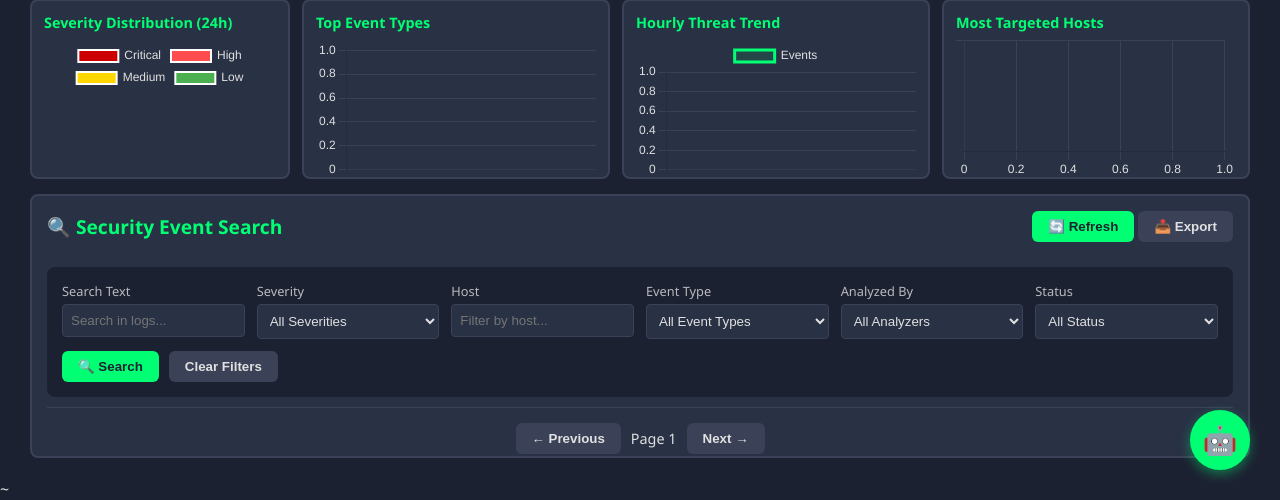
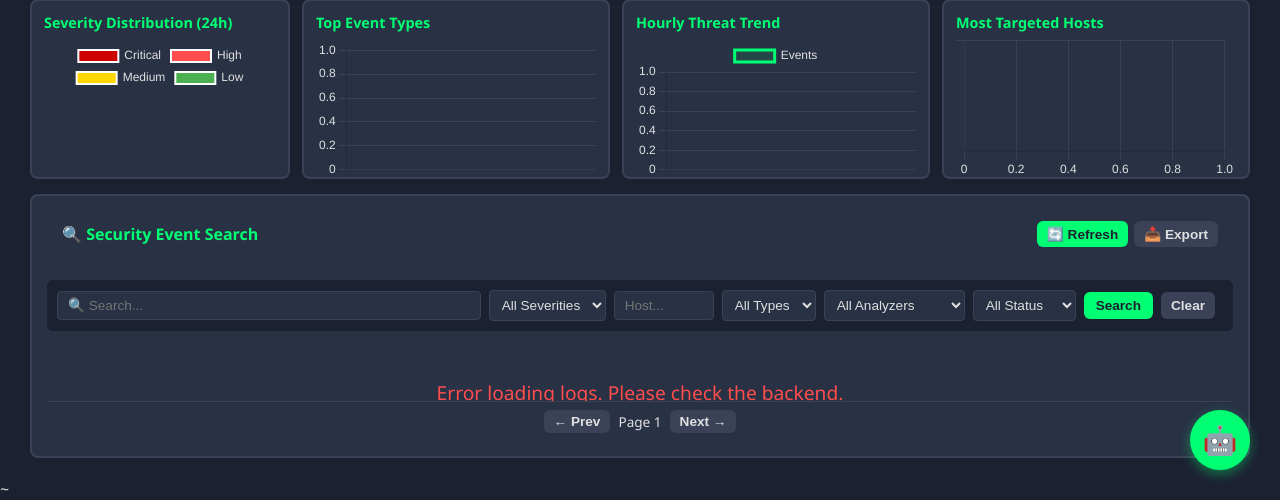
Before and after one commit to Jonteauxx/AI-SIEM-v3, a Python web app: template templates/dashboard.html in a window 1280 px wide. Shown: the part 300-800 px from the top of the page. Run offline with Jinja, Linux system fonts and the light colour scheme; the template is opened without the code that fills it, so the values that code supplies are empty.

Commit message:
fix: Make filter section more compact to show more table rows
- Changed filter layout from grid to single-line flexbox
- Reduced padding, font sizes and button sizes
- Removed separate labels (using placeholders instead)
- Made pagination more compact

Co-Authored-By: Claude Opus 4.5 <noreply@anthropic.com>

```diff
--- a/templates/dashboard.html
+++ b/templates/dashboard.html
@@ -1306,67 +1306,47 @@
 
         <!-- Log Search & Filter -->
         <div class="data-table">
-            <div class="table-header">
-                <div class="table-title">🔍 Security Event Search</div>
-                <div>
-                    <button class="btn" onclick="searchLogs()">🔄 Refresh</button>
-                    <button class="btn btn-secondary" onclick="exportLogs()">📥 Export</button>
-                </div>
-            </div>
-
-            <!-- Search Filters -->
-            <div style="padding: 15px; background: var(--primary-bg); border-radius: 8px; margin: 10px 0;">
-                <div style="display: grid; grid-template-columns: repeat(auto-fit, minmax(180px, 1fr)); gap: 12px;">
-                    <div>
-                        <label style="font-size: 0.8em; opacity: 0.8; display: block; margin-bottom: 4px;">Search Text</label>
-                        <input type="text" id="search-query" placeholder="Search in logs..."
+            <div class="table-header" style="padding: 10px 15px;">
+                <div class="table-title" style="font-size: 1em;">🔍 Security Event Search</div>
+                <div style="display: flex; gap: 6px;">
+                    <button class="btn" onclick="searchLogs()" style="padding: 5px 10px; font-size: 0.85em;">🔄 Refresh</button>
+                    <button class="btn btn-secondary" onclick="exportLogs()" style="padding: 5px 10px; font-size: 0.85em;">📥 Export</button>
+                </div>
+            </div>
+
+            <!-- Search Filters (Compact) -->
+            <div style="padding: 10px; background: var(--primary-bg); border-radius: 6px; margin: 8px 0;">
+                <div style="display: flex; flex-wrap: wrap; gap: 8px; align-items: center;">
+                    <input type="text" id="search-query" placeholder="🔍 Search..."
                            onkeypress="if(event.key==='Enter')searchLogs()"
-                               style="width: 100%; padding: 8px; background: var(--secondary-bg); border: 1px solid var(--border-color); border-radius: 4px; color: var(--text-color);">
-                    </div>
-                    <div>
-                        <label style="font-size: 0.8em; opacity: 0.8; display: block; margin-bottom: 4px;">Severity</label>
-                        <select id="search-severity" style="width: 100%; padding: 8px; background: var(--secondary-bg); border: 1px solid var(--border-color); border-radius: 4px; color: var(--text-color);">
+                           style="flex: 1; min-width: 150px; padding: 6px 10px; background: var(--secondary-bg); border: 1px solid var(--border-color); border-radius: 4px; color: var(--text-color); font-size: 0.85em;">
+                    <select id="search-severity" style="padding: 6px 8px; background: var(--secondary-bg); border: 1px solid var(--border-color); border-radius: 4px; color: var(--text-color); font-size: 0.85em;">
                         <option value="">All Severities</option>
                         <option value="Critical">Critical</option>
                         <option value="High">High</option>
                         <option value="Medium">Medium</option>
                         <option value="Low">Low</option>
                     </select>
-                    </div>
-                    <div>
-                        <label style="font-size: 0.8em; opacity: 0.8; display: block; margin-bottom: 4px;">Host</label>
-                        <input type="text" id="search-host" placeholder="Filter by host..."
-                               style="width: 100%; padding: 8px; background: var(--secondary-bg); border: 1px solid var(--border-color); border-radius: 4px; color: var(--text-color);">
-                    </div>
-                    <div>
-                        <label style="font-size: 0.8em; opacity: 0.8; display: block; margin-bottom: 4px;">Event Type</label>
-                        <select id="search-event-type" style="width: 100%; padding: 8px; background: var(--secondary-bg); border: 1px solid var(--border-color); border-radius: 4px; color: var(--text-color);">
-                            <option value="">All Event Types</option>
+                    <input type="text" id="search-host" placeholder="Host..."
+                           style="width: 100px; padding: 6px 10px; background: var(--secondary-bg); border: 1px solid var(--border-color); border-radius: 4px; color: var(--text-color); font-size: 0.85em;">
+                    <select id="search-event-type" style="padding: 6px 8px; background: var(--secondary-bg); border: 1px solid var(--border-color); border-radius: 4px; color: var(--text-color); font-size: 0.85em;">
+                        <option value="">All Types</option>
                     </select>
-                    </div>
-                    <div>
-                        <label style="font-size: 0.8em; opacity: 0.8; display: block; margin-bottom: 4px;">Analyzed By</label>
-                        <select id="search-analyzer" style="width: 100%; padding: 8px; background: var(--secondary-bg); border: 1px solid var(--border-color); border-radius: 4px; color: var(--text-color);">
+                    <select id="search-analyzer" style="padding: 6px 8px; background: var(--secondary-bg); border: 1px solid var(--border-color); border-radius: 4px; color: var(--text-color); font-size: 0.85em;">
                         <option value="">All Analyzers</option>
                         <option value="llm">LLM</option>
                         <option value="knowledge_base">Knowledge Base</option>
                         <option value="conditional_rule">Conditional Rule</option>
                     </select>
-                    </div>
-                    <div>
-                        <label style="font-size: 0.8em; opacity: 0.8; display: block; margin-bottom: 4px;">Status</label>
-                        <select id="search-status" style="width: 100%; padding: 8px; background: var(--secondary-bg); border: 1px solid var(--border-color); border-radius: 4px; color: var(--text-color);">
+                    <select id="search-status" style="padding: 6px 8px; background: var(--secondary-bg); border: 1px solid var(--border-color); border-radius: 4px; color: var(--text-color); font-size: 0.85em;">
                         <option value="">All Status</option>
                         <option value="PROCESSED">Processed</option>
                         <option value="PENDING">Pending</option>
                         <option value="ERROR">Error</option>
                     </select>
-                    </div>
-                </div>
-                <div style="display: flex; gap: 10px; margin-top: 12px; align-items: center;">
-                    <button class="btn" onclick="searchLogs()">🔍 Search</button>
-                    <button class="btn btn-secondary" onclick="clearSearchFilters()">Clear Filters</button>
-                    <span id="search-results-count" style="margin-left: auto; font-size: 0.9em; opacity: 0.8;"></span>
+                    <button class="btn" onclick="searchLogs()" style="padding: 6px 12px; font-size: 0.85em;">Search</button>
+                    <button class="btn btn-secondary" onclick="clearSearchFilters()" style="padding: 6px 10px; font-size: 0.85em;">Clear</button>
+                    <span id="search-results-count" style="margin-left: auto; font-size: 0.8em; opacity: 0.8;"></span>
                 </div>
             </div>
 
@@ -1379,10 +1359,10 @@
             </div>
 
             <!-- Pagination -->
-            <div id="pagination-container" style="display: flex; justify-content: center; align-items: center; gap: 10px; padding: 15px; border-top: 1px solid var(--border-color);">
-                <button class="btn btn-secondary" id="prev-page" onclick="changePage(-1)" disabled>← Previous</button>
-                <span id="page-info" style="font-size: 0.9em;">Page 1</span>
-                <button class="btn btn-secondary" id="next-page" onclick="changePage(1)">Next →</button>
+            <div id="pagination-container" style="display: flex; justify-content: center; align-items: center; gap: 8px; padding: 8px; border-top: 1px solid var(--border-color);">
+                <button class="btn btn-secondary" id="prev-page" onclick="changePage(-1)" disabled style="padding: 4px 10px; font-size: 0.85em;">← Prev</button>
+                <span id="page-info" style="font-size: 0.85em;">Page 1</span>
+                <button class="btn btn-secondary" id="next-page" onclick="changePage(1)" style="padding: 4px 10px; font-size: 0.85em;">Next →</button>
             </div>
         </div>
     </div>
```
Lines whose indentation alone changed are shown as unchanged.
